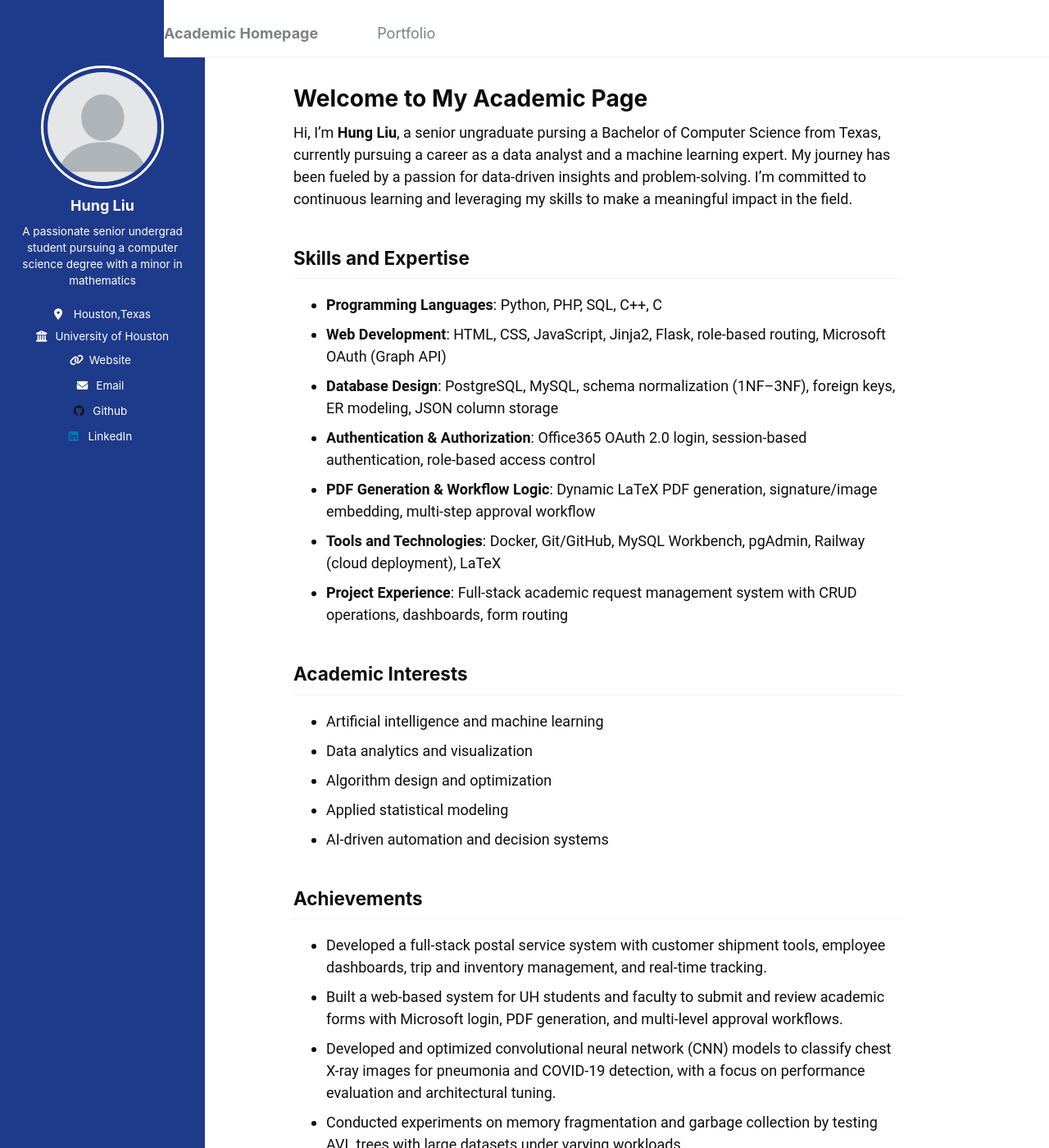
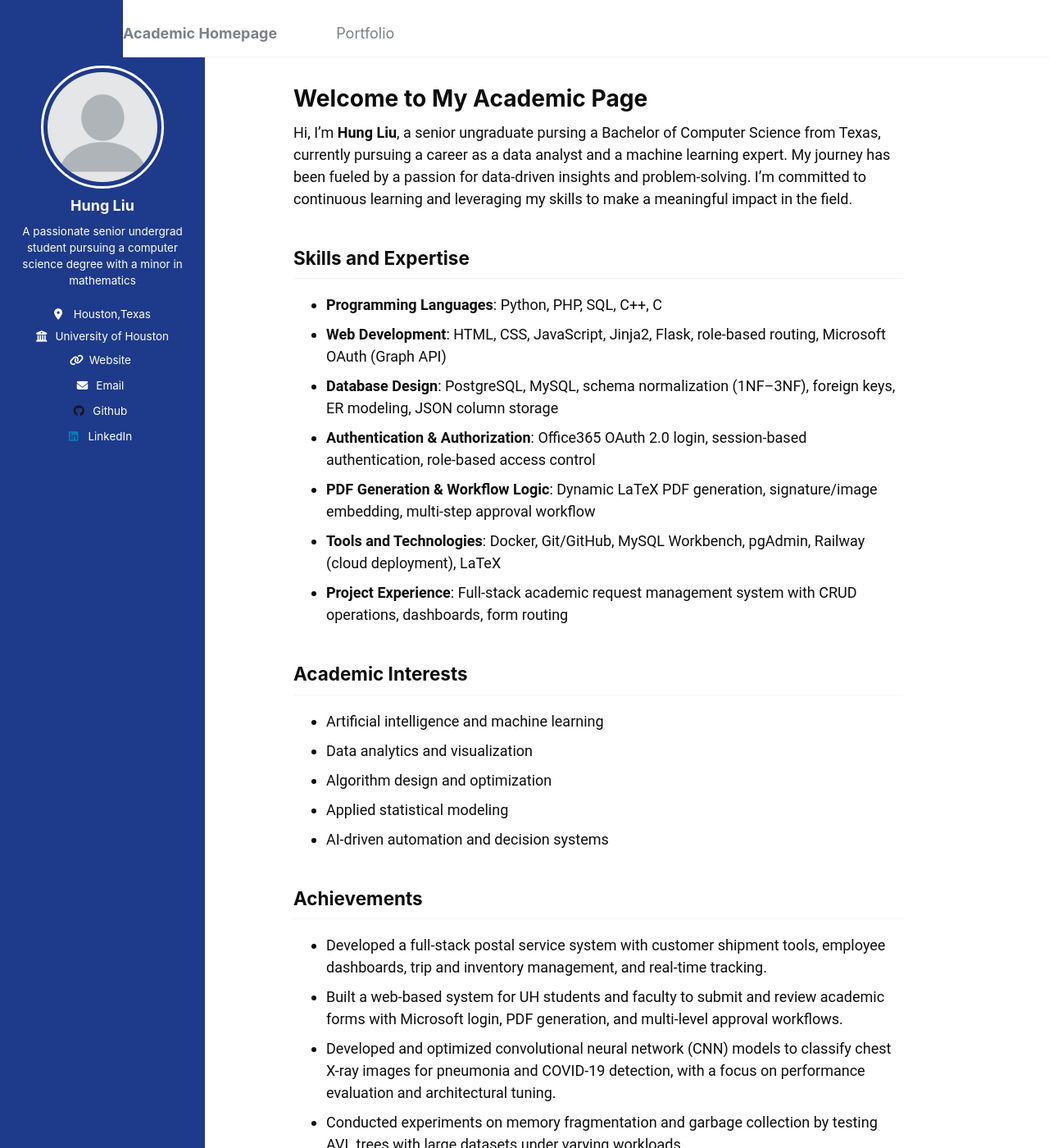
Before and after one commit to sunnySKL/sunnySKL.github.io, a Jekyll site: the page built from _pages/about.md, in a window 1280 px wide and 1400 px high. Shown: the whole window at 82% size. Built offline with Jekyll 4.4.1, drawn with Linux system fonts in a browser that asks for light colours.

Commit message:
Update custom.css

```diff
--- a/assets/css/custom.css
+++ b/assets/css/custom.css
@@ -134,12 +134,12 @@ body {
     }
 
     .navbar {
-        padding-left: 60px;
+        padding-left: 20px;
     }
 
     .masthead,
     #main {
-        margin-left: 200px;
+        margin-left: 150px;
     }
 
     .masthead__inner-wrap {
@@ -152,7 +152,7 @@ body {
     }
 
     #main {
-        margin-left: 200px;
+        margin-left: 150px;
         margin-right: 0;
         max-width: none !important;
         width: auto !important;
```
